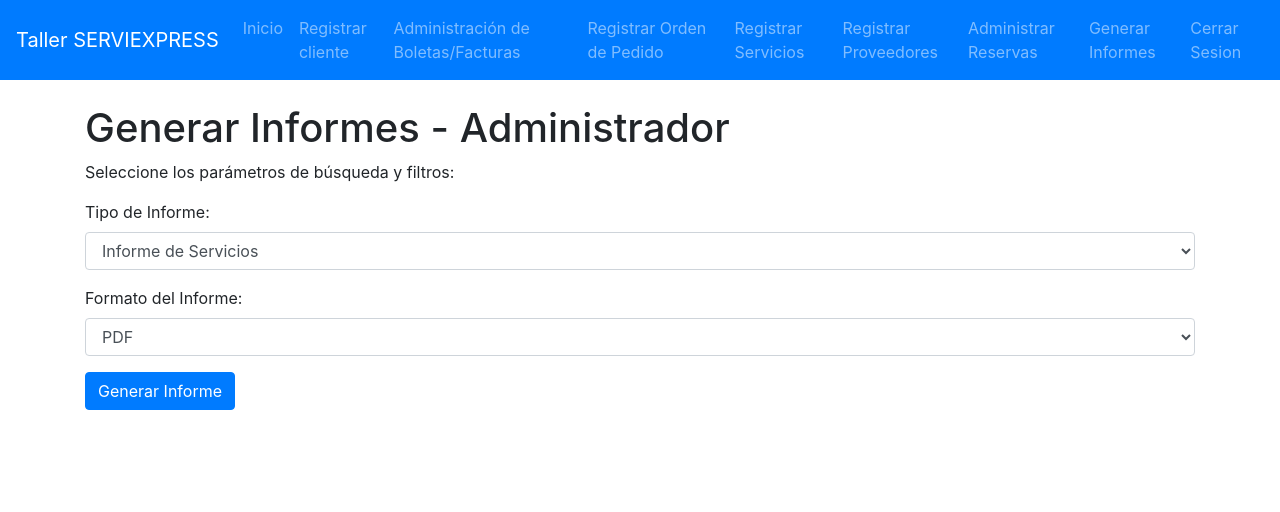
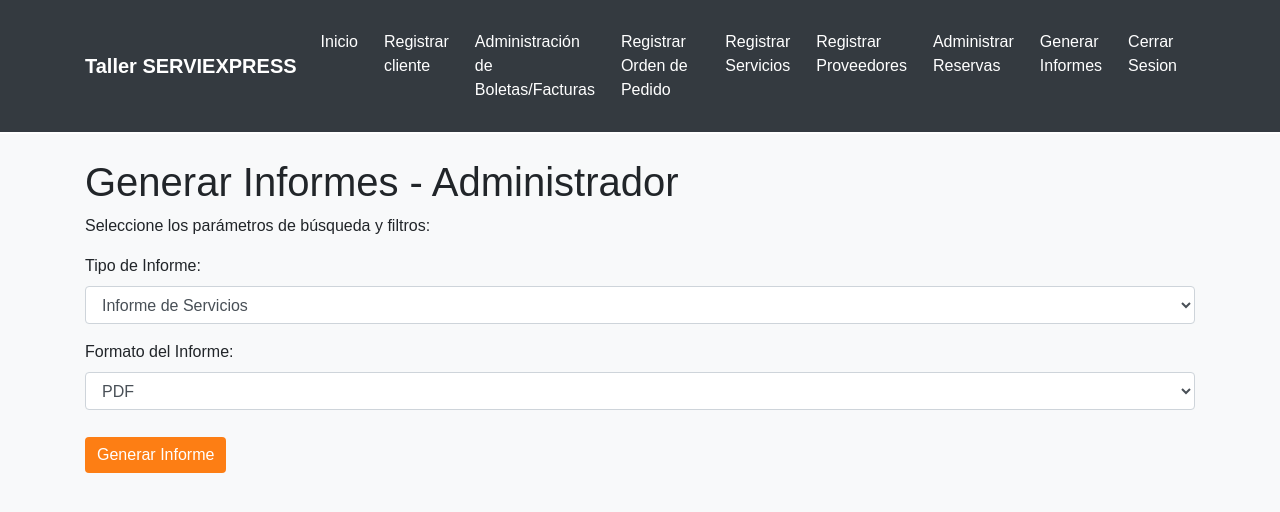
Before and after one commit to Lopr0091/taller, a PHP site: page /paginas/generarInforme.php in a window 1280 px wide. Shown: the top 512 px of the page. Run offline with PHP 8.4, Linux system fonts and the light colour scheme; the visitor is signed in with stand-in values (Sample User, id 1); some libraries are stand-ins or nearby versions.

Commit message:
cambios y me voy al tuto

```diff
--- a/paginas/generarInforme.php
+++ b/paginas/generarInforme.php
@@ -4,12 +4,54 @@ $usuario = $_SESSION['usuario'];
 ?>
 <!DOCTYPE html>
 <html lang="es">
+
 <head>
     <meta charset="UTF-8">
     <meta name="viewport" content="width=device-width, initial-scale=1.0">
     <title>Generar Informes - Administrador</title>
     <link rel="stylesheet" href="https://stackpath.bootstrapcdn.com/bootstrap/4.5.2/css/bootstrap.min.css">
     <style>
+        body {
+            font-family: 'Arial', sans-serif;
+            margin: 0;
+            padding: 0;
+            background-color: #f8f9fa;
+        }
+
+        .navbar {
+            background-color: #343a40;
+            padding: 15px 0;
+            border-bottom: 2px solid #fff;
+        }
+
+        .navbar-brand {
+            color: #fff !important;
+            font-weight: bold;
+        }
+
+        .navbar-nav .nav-link {
+            color: #fff !important;
+            margin-right: 10px;
+            padding: 15px 0;
+        }
+
+        .navbar-toggler-icon {
+            background-color: #fff;
+        }
+
+        .btn-orange {
+            background-color: #fd7e14;
+            color: #fff;
+            border: none;
+            margin-bottom: 3%;
+            margin-top: 1%;
+        }
+
+        .btn-orange:hover {
+            background-color: #343a40;
+            color: #fff;
+        }
+
         .login-message {
             text-align: center;
         }
@@ -20,14 +62,16 @@ $usuario = $_SESSION['usuario'];
         }
     </style>
 </head>
+
 <body>
-    <header>
-        <nav class="navbar navbar-expand-lg navbar-dark bg-primary">
+    <nav class="navbar navbar-expand-lg navbar-dark">
+        <div class="container">
             <a class="navbar-brand" href="#">Taller SERVIEXPRESS</a>
-            <button class="navbar-toggler" type="button" data-toggle="collapse" data-target="#navbarNav" aria-controls="navbarNav" aria-expanded="false" aria-label="Toggle navigation">
+            <button class="navbar-toggler" type="button" data-toggle="collapse" data-target="#navbarNav"
+                aria-controls="navbarNav" aria-expanded="false" aria-label="Toggle navigation">
                 <span class="navbar-toggler-icon"></span>
             </button>
-            <div class="collapse navbar-collapse" id="navbarNav">
+            <div class="collapse navbar-collapse justify-content-end" id="navbarNav">
                 <ul class="navbar-nav ml-auto">
                     <li class="nav-item">
                         <a class="nav-link" href="menuPrincipalUsuario.php">Inicio</a>
@@ -48,7 +92,7 @@ $usuario = $_SESSION['usuario'];
                         <a class="nav-link" href="registroProveedores.php">Registrar Proveedores</a>
                     </li>
                     <li class="nav-item">
-                        <a class="nav-link" href="reservaCitaUsuario.php">Administrar Reservas</a>
+                        <a class="nav-link" href="menuCitasUsuario.php">Administrar Reservas</a>
                     </li>
                     <li class="nav-item">
                         <a class="nav-link" href="generarInforme.php">Generar Informes</a>
@@ -64,8 +108,7 @@ $usuario = $_SESSION['usuario'];
                     </li>
                 </ul>
             </div>
-        </nav>
-    </header>
+    </nav>
     <main>
         <?php
         if (isset($usuario)) {
@@ -100,7 +143,7 @@ $usuario = $_SESSION['usuario'];
                     <option value="Excel">Excel</option>
                 </select>
             </div>
-            <button type="submit" class="btn btn-primary">Generar Informe</button>
+            <button type="submit" class="btn btn-orange">Generar Informe</button>
         </form>
     </div>
     </main>
@@ -114,8 +157,9 @@ $usuario = $_SESSION['usuario'];
         EOT;
         }
         ?>
-    <script src="https://code.jquery.com/jquery-3.5.1.slim.min.js"></script>
-    <script src="https://cdn.jsdelivr.net/npm/@popperjs/core@2.5.3/dist/umd/popper.min.js"></script>
-    <script src="https://stackpath.bootstrapcdn.com/bootstrap/4.5.2/js/bootstrap.min.js"></script>
+        <script src="https://code.jquery.com/jquery-3.5.1.slim.min.js"></script>
+        <script src="https://cdn.jsdelivr.net/npm/@popperjs/core@2.5.3/dist/umd/popper.min.js"></script>
+        <script src="https://stackpath.bootstrapcdn.com/bootstrap/4.5.2/js/bootstrap.min.js"></script>
 </body>
+
 </html>
--- a/paginas/ingresoFactura.php
+++ b/paginas/ingresoFactura.php
@@ -93,7 +93,7 @@ $usuario = $_SESSION['usuario'];
                         <a class="nav-link" href="registroProveedores.php">Registrar Proveedores</a>
                     </li>
                     <li class="nav-item">
-                        <a class="nav-link" href="reservaCitaUsuario.php">Administrar Reservas</a>
+                        <a class="nav-link" href="menuCitasUsuario.php">Administrar Reservas</a>
                     </li>
                     <li class="nav-item">
                         <a class="nav-link" href="mostrarProducto.php">Mostrar Productos</a>
--- a/paginas/registrarOrden.php
+++ b/paginas/registrarOrden.php
@@ -104,7 +104,7 @@ $usuario = $_SESSION['usuario'];
                         <a class="nav-link" href="registroProveedores.php">Registrar Proveedores</a>
                     </li>
                     <li class="nav-item">
-                        <a class="nav-link" href="reservaCitaUsuario.php">Administrar Reservas</a>
+                        <a class="nav-link" href="menuCitasUsuario.php">Administrar Reservas</a>
                     </li>
                     <li class="nav-item">
                         <a class="nav-link" href="mostrarProducto.php">Mostrar Productos</a>
--- a/paginas/registroCliente.php
+++ b/paginas/registroCliente.php
@@ -101,8 +101,8 @@ $usuario = $_SESSION['usuario'];
                             <a class="nav-link" href="registroProveedores.php">Registrar Proveedores</a>
                         </li>
                         <li class="nav-item">
-                            <a class="nav-link" href="reservaCitaUsuario.php">Administrar Reservas</a>
-                        </li>
+                        <a class="nav-link" href="menuCitasUsuario.php">Administrar Reservas</a>
+                    </li>
                         <li class="nav-item">
                         <a class="nav-link" href="mostrarProducto.php">Mostrar Productos</a>
                         </li>
--- a/paginas/registroProveedores.php
+++ b/paginas/registroProveedores.php
@@ -100,7 +100,7 @@ $usuario = $_SESSION['usuario'];
                         <a class="nav-link" href="registroProveedores.php">Registrar Proveedores</a>
                     </li>
                     <li class="nav-item">
-                        <a class="nav-link" href="reservaCitaUsuario.php">Administrar Reservas</a>
+                        <a class="nav-link" href="menuCitasUsuario.php">Administrar Reservas</a>
                     </li>
                     <li class="nav-item">
                         <a class="nav-link" href="mostrarProducto.php">Mostrar Productos</a>
```
Also changed, not shown: paginas/mostrarProducto.php (+9 -7 lines), paginas/registroServicio.php (+6 -7 lines), paginas/reservaCitaUsuario.php (+13 -14 lines).
